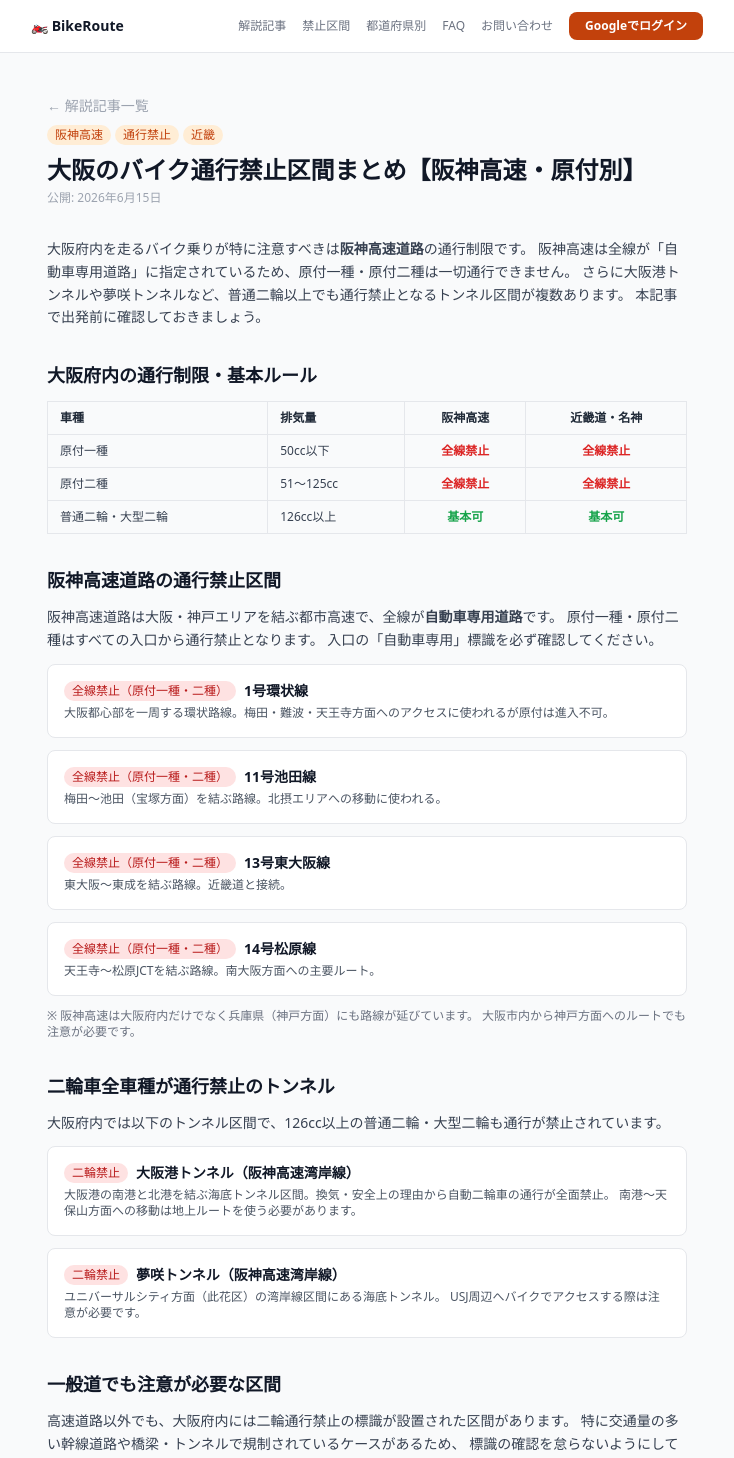
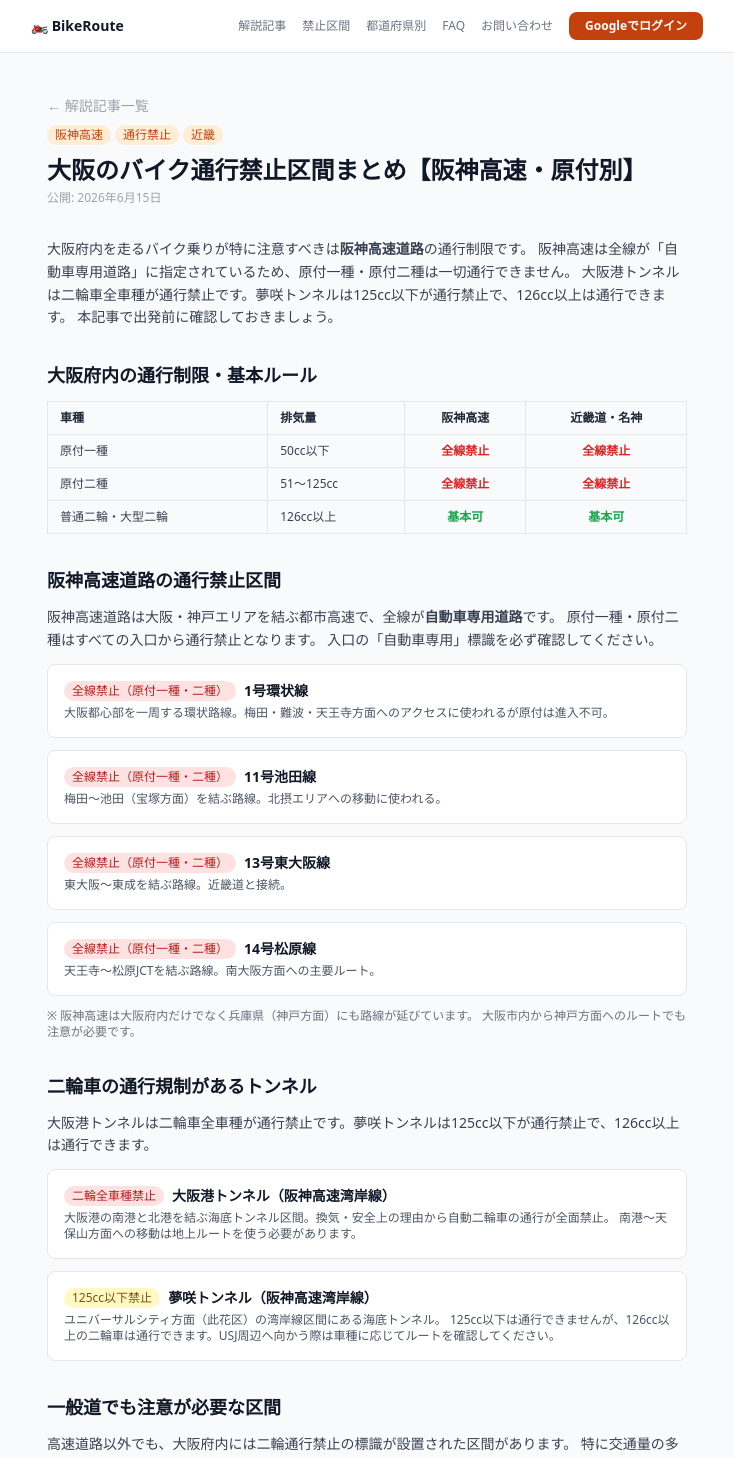
Before and after one commit to shibata-kento/bikeroute, a Next.js app: page /articles/osaka-bike-restriction in a window 1280 px wide. Shown: the top 1458 px of the page, without its empty margins (273-1007 px from the left). Built offline with nearby package versions, Linux system fonts and the light colour scheme; no server answers.

Commit message:
fix: 夢咲トンネル情報更新

```diff
--- a/src/app/articles/michinoeki-bypass-caution/page.tsx
+++ b/src/app/articles/michinoeki-bypass-caution/page.tsx
@@ -31,7 +31,7 @@
 const PREF_HAZARDS: PrefHazard[] = [
   { pref: "愛知", article: "nagoya-bike-restriction", prefSlug: "aichi", note: "名古屋高速が原付の全線禁止。伊勢湾岸道・名二環などの自動車専用道への合流にも注意。" },
   { pref: "神奈川", article: "kanagawa-bike-restriction", prefSlug: "kanagawa", note: "横羽線・湾岸線・第三京浜・横浜横須賀道路が原付禁止。海沿い・丹沢方面で自専道への流入に注意。" },
-  { pref: "大阪", article: "osaka-bike-restriction", prefSlug: "osaka", note: "阪神高速が全線禁止。大阪港トンネル・夢咲トンネルは126cc以上でも通行禁止。" },
+  { pref: "大阪", article: "osaka-bike-restriction", prefSlug: "osaka", note: "阪神高速は125cc以下が通行禁止。大阪港トンネルは全二輪禁止、夢咲トンネルは125cc以下が通行禁止。" },
   { pref: "静岡", article: "shizuoka-bike-restriction", prefSlug: "shizuoka", note: "新東名・東名が原付禁止。伊豆方面は伊豆縦貫道の一部が自動車専用区間なので要注意。" },
   { pref: "広島", article: "hiroshima-bike-restriction", prefSlug: "hiroshima", note: "広島高速が原付禁止。しまなみ海道は本線ではなく橋の側道（原付道）を利用する。" },
   { pref: "兵庫", article: "hyogo-bike-restriction", prefSlug: "hyogo", note: "阪神高速神戸線・第二神明が原付禁止。淡路島へは原付で明石海峡大橋を渡れないためフェリーを利用。" },
--- a/src/app/articles/osaka-bike-restriction/page.tsx
+++ b/src/app/articles/osaka-bike-restriction/page.tsx
@@ -59,7 +59,7 @@
           <p>
             大阪府内を走るバイク乗りが特に注意すべきは<strong>阪神高速道路</strong>の通行制限です。
             阪神高速は全線が「自動車専用道路」に指定されているため、原付一種・原付二種は一切通行できません。
-            さらに大阪港トンネルや夢咲トンネルなど、普通二輪以上でも通行禁止となるトンネル区間が複数あります。
+            大阪港トンネルは二輪車全車種が通行禁止です。夢咲トンネルは125cc以下が通行禁止で、126cc以上は通行できます。
             本記事で出発前に確認しておきましょう。
           </p>
         </section>
@@ -151,15 +151,15 @@
 
         {/* 二輪禁止トンネル */}
         <section>
-          <h2 className="text-lg font-bold text-gray-900 mb-3">二輪車全車種が通行禁止のトンネル</h2>
+          <h2 className="text-lg font-bold text-gray-900 mb-3">二輪車の通行規制があるトンネル</h2>
           <p className="mb-3">
-            大阪府内では以下のトンネル区間で、126cc以上の普通二輪・大型二輪も通行が禁止されています。
+            大阪港トンネルは二輪車全車種が通行禁止です。夢咲トンネルは125cc以下が通行禁止で、126cc以上は通行できます。
           </p>
 
           <div className="space-y-3">
             <div className="rounded-lg border border-gray-200 bg-white p-4">
               <div className="flex items-center gap-2 mb-1">
-                <span className="rounded-full bg-red-100 px-2 py-0.5 text-xs font-medium text-red-700">二輪禁止</span>
+                <span className="rounded-full bg-red-100 px-2 py-0.5 text-xs font-medium text-red-700">二輪全車種禁止</span>
                 <span className="font-bold text-gray-900 text-sm">大阪港トンネル（阪神高速湾岸線）</span>
               </div>
               <p className="text-xs text-gray-600">
@@ -170,12 +170,12 @@
 
             <div className="rounded-lg border border-gray-200 bg-white p-4">
               <div className="flex items-center gap-2 mb-1">
-                <span className="rounded-full bg-red-100 px-2 py-0.5 text-xs font-medium text-red-700">二輪禁止</span>
+                <span className="rounded-full bg-yellow-100 px-2 py-0.5 text-xs font-medium text-yellow-800">125cc以下禁止</span>
                 <span className="font-bold text-gray-900 text-sm">夢咲トンネル（阪神高速湾岸線）</span>
               </div>
               <p className="text-xs text-gray-600">
                 ユニバーサルシティ方面（此花区）の湾岸線区間にある海底トンネル。
-                USJ周辺へバイクでアクセスする際は注意が必要です。
+                125cc以下は通行できませんが、126cc以上の二輪車は通行できます。USJ周辺へ向かう際は車種に応じてルートを確認してください。
               </p>
             </div>
           </div>
--- a/src/app/articles/tunnel-bike-restriction/page.tsx
+++ b/src/app/articles/tunnel-bike-restriction/page.tsx
@@ -125,10 +125,10 @@
                 detail: "南港〜北港を結ぶ海底トンネル。換気・安全上の理由から全二輪禁止。南港地区（ATCやインテックス大阪）へのアクセスでは代替の橋を使う必要あり。",
               },
               {
-                label: "二輪禁止（全車種）",
+                label: "125cc以下 通行禁止",
                 name: "夢咲トンネル（阪神高速湾岸線）",
                 region: "大阪",
-                detail: "此花区のUSJ周辺区間。湾岸線の海底トンネル。ユニバーサルシティへのアクセスルートで注意が必要。",
+                detail: "125cc以下は通行禁止ですが、126cc以上の二輪車は通行できます。",
               },
             ].map(({ label, name, region, detail }) => (
               <div key={name} className="rounded-lg border border-gray-200 bg-white p-4">
@@ -189,7 +189,7 @@
                   { name: "山手トンネル（C2）", g1: "禁止", g2: "禁止", g3: "禁止" },
                   { name: "川崎トンネル（湾岸線）", g1: "禁止", g2: "禁止", g3: "禁止" },
                   { name: "大阪港トンネル", g1: "禁止", g2: "禁止", g3: "禁止" },
-                  { name: "夢咲トンネル", g1: "禁止", g2: "禁止", g3: "禁止" },
+                  { name: "夢咲トンネル", g1: "禁止", g2: "禁止", g3: "通行可" },
                   { name: "関門トンネル（国道）", g1: "禁止", g2: "禁止", g3: "禁止" },
                   { name: "若戸トンネル", g1: "禁止", g2: "禁止", g3: "禁止" },
                 ].map(({ name, g1, g2, g3 }, i) => (
--- a/src/lib/articles.ts
+++ b/src/lib/articles.ts
@@ -339,7 +339,7 @@
   {
     slug: "osaka-bike-restriction",
     title: "大阪のバイク通行禁止区間まとめ【阪神高速・原付別】",
-    description: "阪神高速道路は原付一種・二種が全線通行禁止。大阪港トンネル・夢咲トンネルは普通二輪以上も禁止。大阪府内の主要な通行禁止区間と代替ルートをまとめました。",
+    description: "阪神高速道路は原付一種・二種が全線通行禁止。大阪港トンネルは二輪車全車種が通行禁止、夢咲トンネルは125cc以下が通行禁止です。大阪府内の主要な通行禁止区間と代替ルートをまとめました。",
     tags: ["阪神高速", "通行禁止", "近畿"],
     date: "2026-06-15",
   },
--- a/src/lib/prefectures.ts
+++ b/src/lib/prefectures.ts
@@ -86,11 +86,11 @@
     articleLabel: "神奈川のバイク通行禁止区間まとめ",
   },
   osaka: {
-    summary: "大阪府では阪神高速道路（全線）が自動車専用道路に指定されており、原付一種・原付二種は通行できません。大阪港トンネル・夢咲トンネルは普通二輪以上も通行禁止です。",
+    summary: "大阪府では阪神高速道路（全線）が自動車専用道路に指定されており、原付一種・原付二種は通行できません。大阪港トンネルは二輪車全車種が通行禁止です。",
     roads: [
       { name: "阪神高速道路（全線）", note: "原付一種・二種 通行禁止" },
       { name: "大阪港トンネル", note: "二輪車全車種 通行禁止" },
-      { name: "夢咲トンネル", note: "二輪車全車種 通行禁止" },
+      { name: "夢咲トンネル", note: "125cc以下 通行禁止（126cc以上は通行可能）" },
       { name: "近畿自動車道", note: "原付一種・二種 通行禁止" },
     ],
     articleHref: "/articles/osaka-bike-restriction",
```
